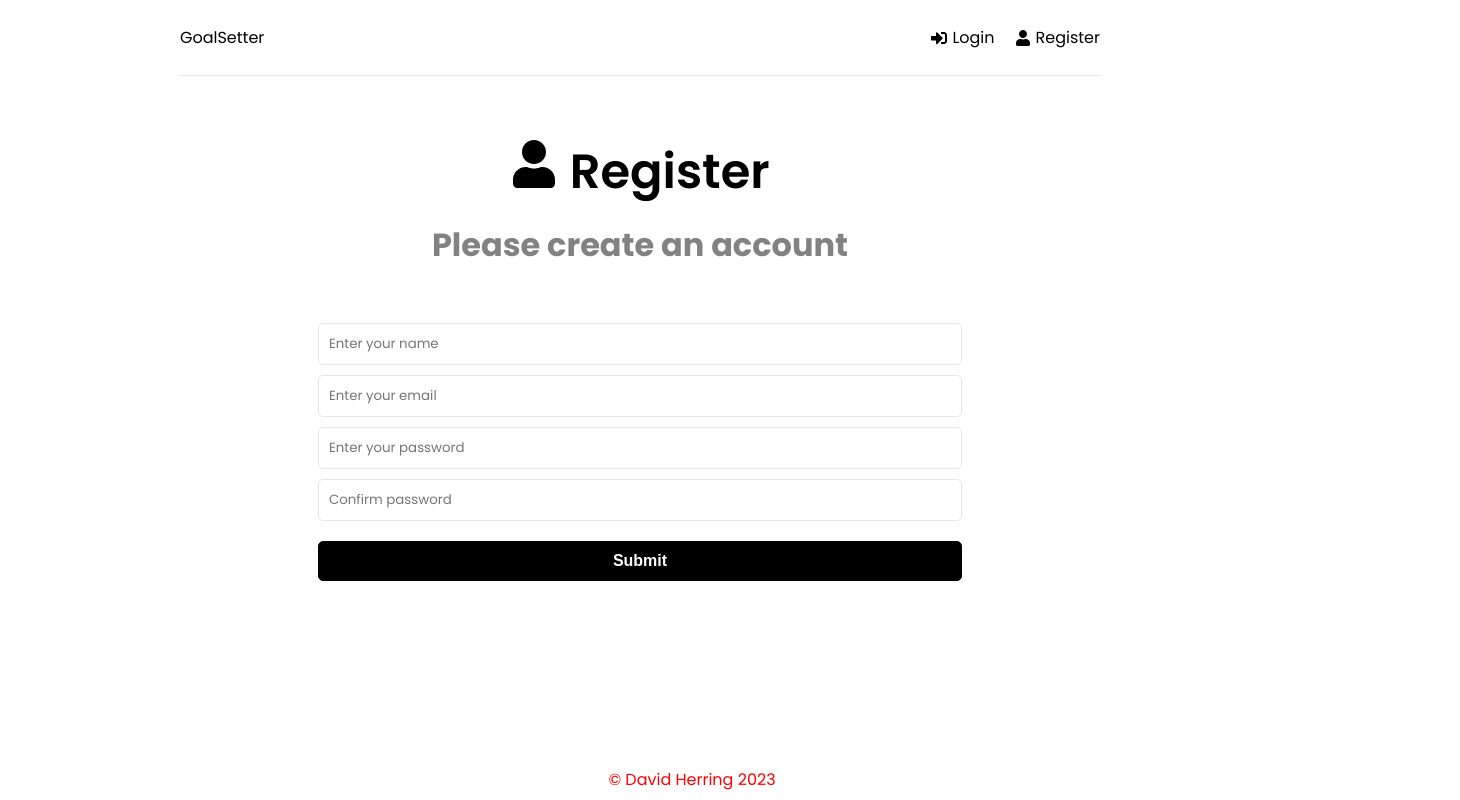
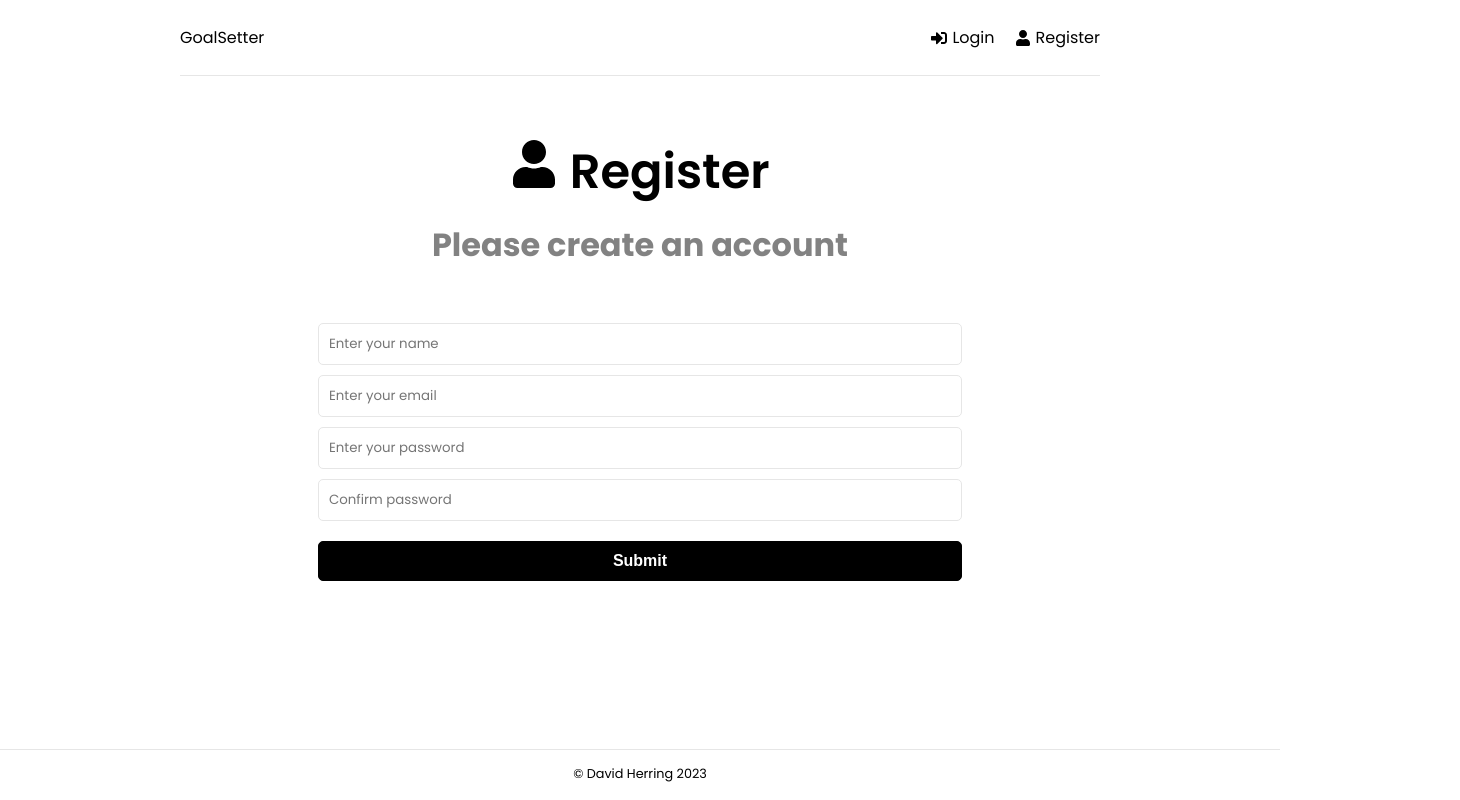
Before and after one commit to davidherring1998/Goal-app, a React (Create React App) app in the folder client/: page /register in a window 1280 px wide. Shown: the whole page, 1460 px wide, since content can reach past the window. Built offline with nearby package versions, Linux system fonts and the light colour scheme.

Commit message:
adding footer

```diff
--- a/client/src/components/Footer.js
+++ b/client/src/components/Footer.js
@@ -1,5 +1,4 @@
 function Footer() {
-  return <footer className="footer"> <span>&copy; David Herring 2023</span></footer>;
+  return <footer className="footer" > <span id="footer_id" >&copy; David Herring 2023</span></footer>;
 }
-
 export default Footer;
--- a/client/src/index.css
+++ b/client/src/index.css
@@ -214,17 +214,16 @@ h3 {
   }
 }
 
-.footer {
-  position: absolute;
+.footer{
+  position:fixed;
+  left:0;
   bottom: 0;
   width: 100%;
-  height: 1.6vh;
+  height: 2.5vh;
   margin-bottom: 20px;
+  color: black;
+  font-size: .8em;
+  border-top: 1px solid #e6e6e6;
+  padding-top: 10px;
+  padding: 15px;
 }
-
-.footer span {
-  text-align: center;
-  color: red;
-  margin-left: 30%;
-  margin-right: 50%;
-}
```
